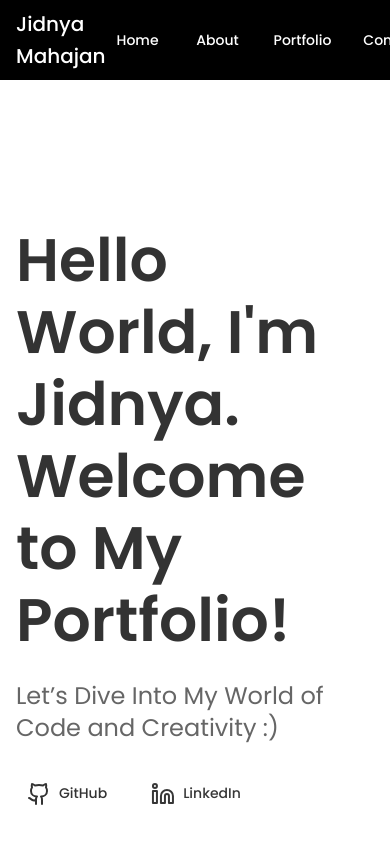
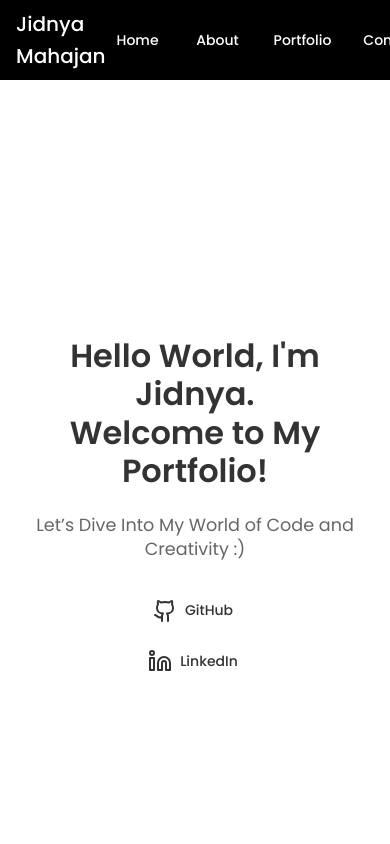
Before and after one commit to jidnya24/MyPortfolio, a React (Vite) app: page / in a window 390 px wide. Shown: the top 844 px of the page. Built offline with nearby package versions, Linux system fonts and the light colour scheme.

Commit message:
Responsive trial

```diff
--- a/src/App.tsx
+++ b/src/App.tsx
@@ -169,14 +169,18 @@ function App() {
     bgcolor: 'white',
     color: '#333',
     borderBottom: '1px solid #eee',
-    paddingTop: '80px',
+    paddingTop: { xs: '60px', md: '80px' }, //responsive
+    paddingX: { xs: 2, md: 0 }, //responsive
   }} ref={homeRef}
 >
   <Container maxWidth="md">
     <Typography
       variant="h2"
       gutterBottom
-      sx={{ mb: 3 }}
+      sx={{ mb: 3,
+        fontSize: { xs: '2rem', md: '3rem' }, //responsive
+        textAlign: { xs: 'center', md: 'left' }, //responsive
+       }}
       data-aos="fade-right"
       data-aos-delay="0"
     >
@@ -185,7 +189,11 @@ function App() {
     </Typography>
     <Typography
       variant="h5"
-      sx={{ mb: 4, color: '#666' }}
+      sx={{ mb: 4,
+        color: '#666',
+        fontSize: { xs: '1.1rem', md: '1.5rem' }, //respinsive
+        textAlign: { xs: 'center', md: 'left' },
+      }}
       data-aos="fade-up"
       data-aos-delay="1000"
     >
@@ -193,14 +201,20 @@ function App() {
     </Typography>
 
     {/* Animated Buttons */}
-    <Box sx={{ display: 'flex', gap: 2 }}>
+    <Box sx={{ display: 'flex',
+      gap: 2,
+      flexDirection: { xs: 'column', sm: 'row' }, // responsive
+      justifyContent: { xs: 'center', sm: 'flex-start' }, //responsive
+      alignItems: 'center', }}>
       <Button
         variant="outlined"
         color="inherit"
         startIcon={<Github />}
         href="https://github.com/jidnya24"
         target="_blank"
-        sx={{ border: 'none' }}
+        sx={{ border: 'none',
+          width: { xs: '100%', sm: 'auto' }, //responsive
+         }}
         data-aos="fade-right"
         data-aos-delay="2000"
       >
@@ -212,7 +226,9 @@ function App() {
         startIcon={<Linkedin />}
         href="https://www.linkedin.com/in/jidnya-mahajan-7405491b1/"
         target="_blank"
-        sx={{ border: 'none' }}
+        sx={{ border: 'none',
+          width: { xs: '100%', sm: 'auto' },
+        }}
         data-aos="fade-left"
         data-aos-delay="3000"
       >
```
